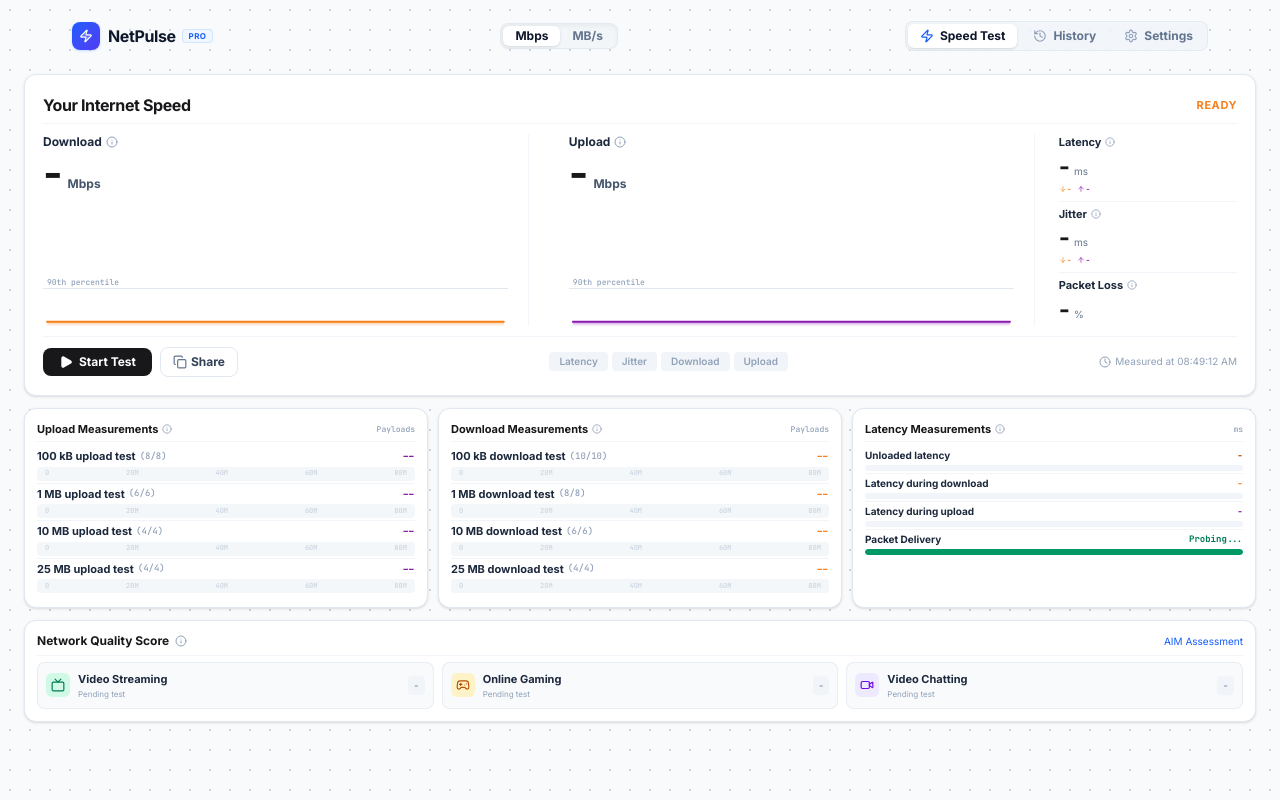
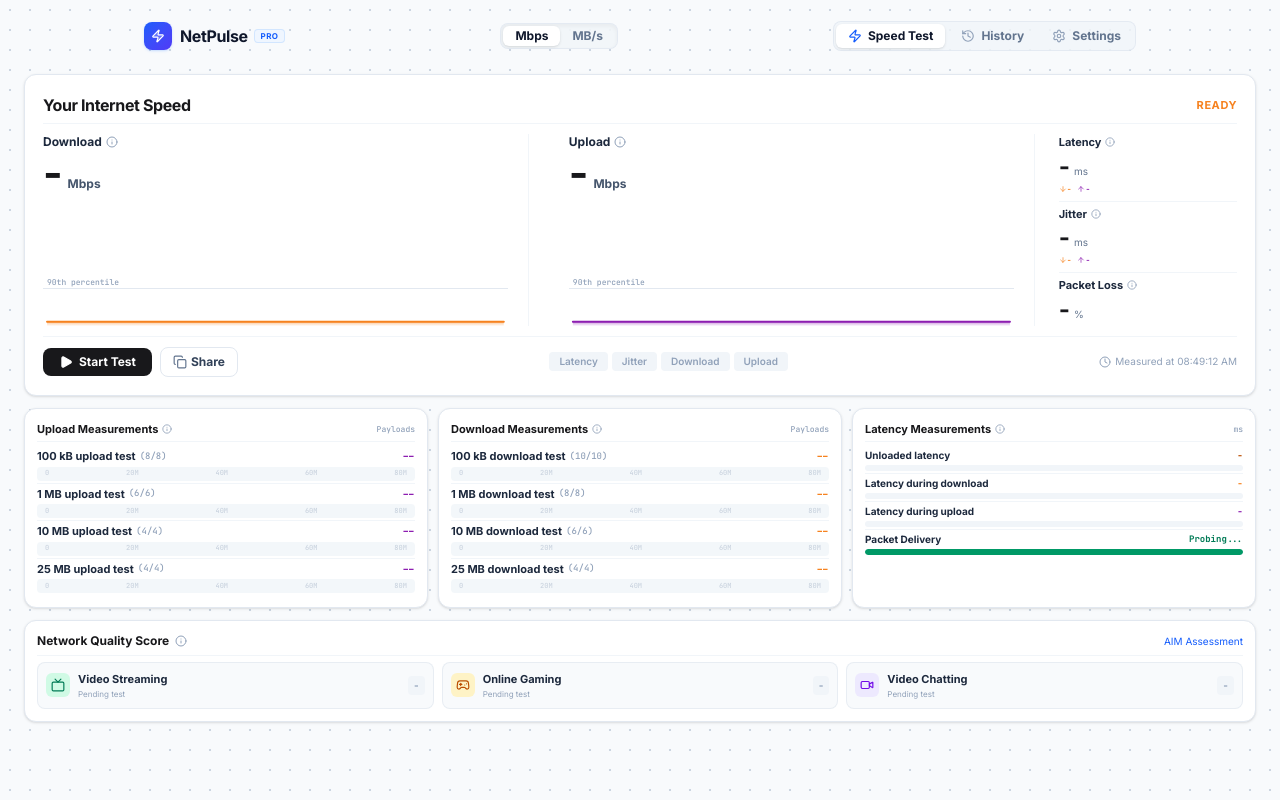
Before and after one commit to Suvesh108/NetPulse, a React (Vite) app: page / in a window 1280 px wide. Built offline with nearby package versions, Linux system fonts and the light colour scheme.

Commit message:
fix: tuck transparent navbar inward further with increased padding

```diff
--- a/src/App.tsx
+++ b/src/App.tsx
@@ -96,8 +96,8 @@ export default function App() {
     <div className="min-h-screen w-full bg-[#F8FAFC] modern-grid-bg text-[#0F172A] relative flex flex-col font-sans selection:bg-blue-500/10 selection:text-blue-600">
 
       {/* Clean Transparent Header tucked inward */}
-      <header className="w-full shrink-0 bg-transparent z-50 pt-2.5 sm:pt-3 px-6 sm:px-10 md:px-14 transition-all">
-        <div className="w-full max-w-7xl 2xl:max-w-[1500px] mx-auto h-11 sm:h-12 flex items-center justify-between px-2 sm:px-4">
+      <header className="w-full shrink-0 bg-transparent z-50 pt-2.5 sm:pt-3 px-8 sm:px-16 md:px-24 lg:px-32 transition-all">
+        <div className="w-full max-w-6xl 2xl:max-w-[1380px] mx-auto h-11 sm:h-12 flex items-center justify-between px-2 sm:px-4">
 
           {/* Brand Logo with Live Status Node */}
           <div className="flex items-center gap-2">
```
